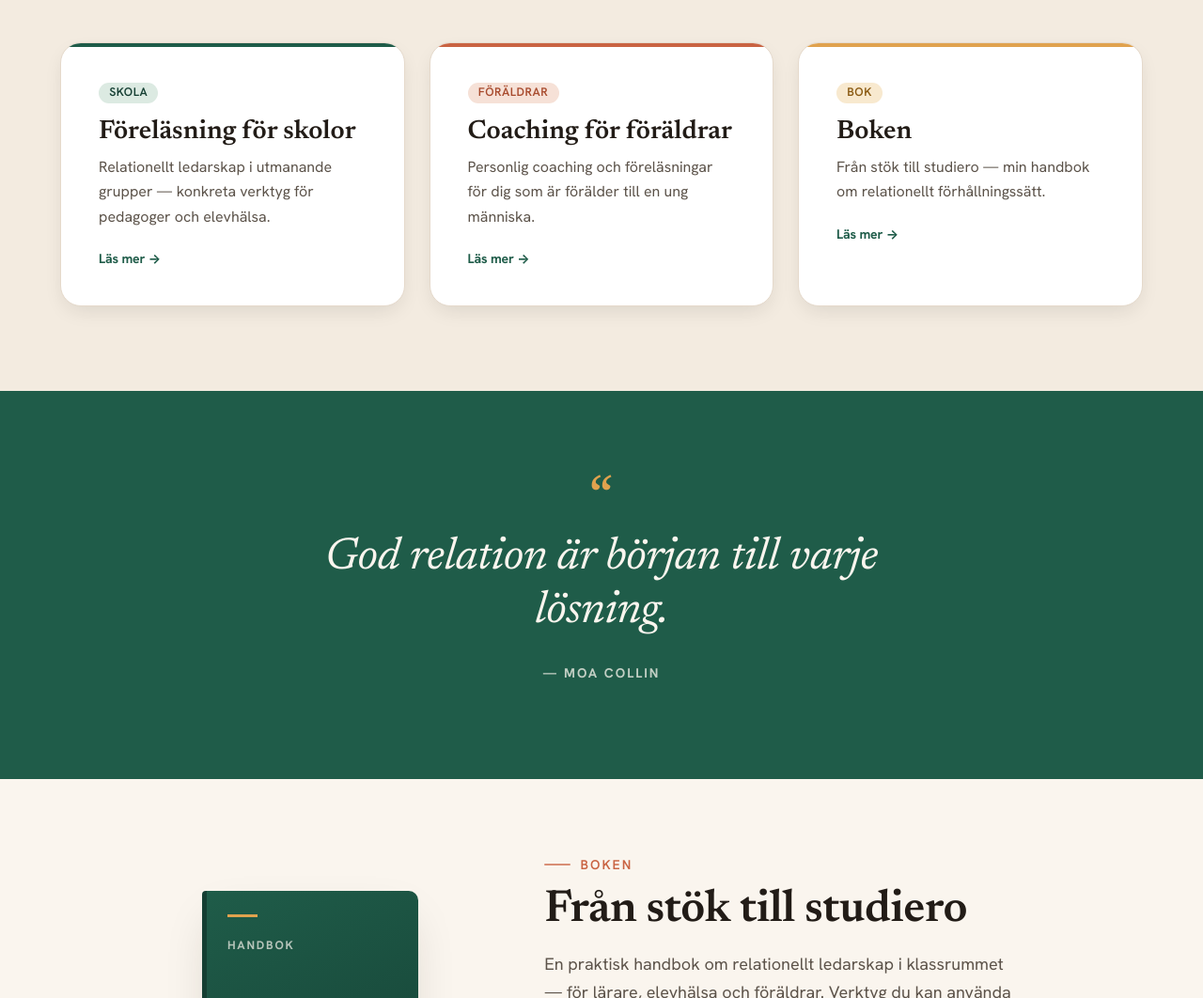
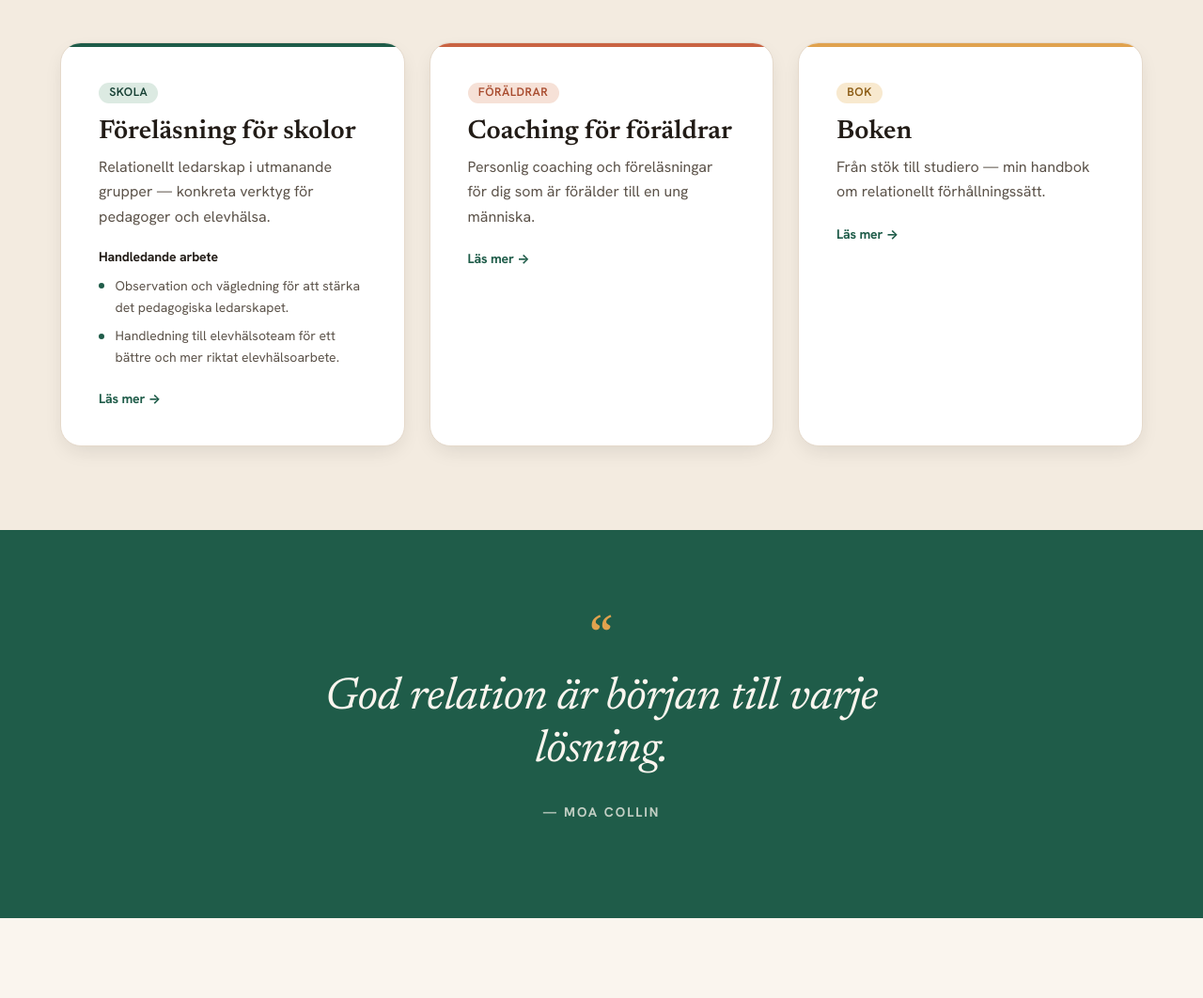
Before and after one commit to antonstroberg/moacollin, a plain HTML site: page public/index.html in a window 1280 px wide. Shown: the part 1628-2690 px from the top of the page at 94% size. Drawn offline with Linux system fonts and the light colour scheme.

Commit message:
Add "Handledande arbete" to the Skola offering card
Lists observation/guidance and mentoring for student health teams under
the lecture description on the homepage card, in both SV and EN.

Co-Authored-By: Claude Fable 5.2 <noreply@anthropic.com>

```diff
--- a/public/assets/app.js
+++ b/public/assets/app.js
@@ -201,7 +201,7 @@
         offerEyebrow: 'Vad jag erbjuder',
         offerTitle: 'Tre sätt att arbeta tillsammans',
         cards: [
-          { badge: 'Skola', tone: 'brand', title: 'Föreläsning för skolor', desc: 'Relationellt ledarskap i utmanande grupper — konkreta verktyg för pedagoger och elevhälsa.', cta: 'Läs mer', href: '/forelasning-skola' },
+          { badge: 'Skola', tone: 'brand', title: 'Föreläsning för skolor', desc: 'Relationellt ledarskap i utmanande grupper — konkreta verktyg för pedagoger och elevhälsa.', extraLabel: 'Handledande arbete', extra: ['Observation och vägledning för att stärka det pedagogiska ledarskapet.', 'Handledning till elevhälsoteam för ett bättre och mer riktat elevhälsoarbete.'], cta: 'Läs mer', href: '/forelasning-skola' },
           { badge: 'Föräldrar', tone: 'warm', title: 'Coaching för föräldrar', desc: 'Personlig coaching och föreläsningar för dig som är förälder till en ung människa.', cta: 'Läs mer', href: '/coaching-foraldrar' },
           { badge: 'Bok', tone: 'amber', title: 'Boken', desc: 'Från stök till studiero — min handbok om relationellt förhållningssätt.', cta: 'Läs mer', href: '/boken' }
         ],
@@ -370,7 +370,7 @@
         offerEyebrow: 'What I offer',
         offerTitle: 'Three ways to work together',
         cards: [
-          { badge: 'Schools', tone: 'brand', title: 'Talks for schools', desc: 'Relational leadership in challenging groups — concrete tools for teachers and student health teams.', cta: 'Learn more', href: '/forelasning-skola' },
+          { badge: 'Schools', tone: 'brand', title: 'Talks for schools', desc: 'Relational leadership in challenging groups — concrete tools for teachers and student health teams.', extraLabel: 'Mentoring', extra: ['Observation and guidance to strengthen pedagogical leadership.', 'Mentoring for student health teams, for better and more targeted student health work.'], cta: 'Learn more', href: '/forelasning-skola' },
           { badge: 'Parents', tone: 'warm', title: 'Coaching for parents', desc: 'Personal coaching and talks for parents of a young person aged 12–16.', cta: 'Learn more', href: '/coaching-foraldrar' },
           { badge: 'Book', tone: 'amber', title: 'The book', desc: 'From chaos to calm — my handbook on the relational approach.', cta: 'Learn more', href: '/boken' }
         ],
@@ -710,6 +710,8 @@
                 '<span class="accent-edge ' + c.tone + '"></span>' +
                 badge(c.badge, c.tone) +
                 '<h3>' + esc(c.title) + '</h3><p>' + esc(c.desc) + '</p>' +
+                (c.extra ? '<p class="extra-label">' + esc(c.extraLabel) + '</p>' +
+                  '<ul class="extra-list">' + c.extra.map(function (x) { return '<li>' + esc(x) + '</li>'; }).join('') + '</ul>' : '') +
                 '<span class="more">' + esc(c.cta) + ' →</span>' +
               '</a>';
             }).join('') +
--- a/public/assets/styles.css
+++ b/public/assets/styles.css
@@ -363,6 +363,10 @@ body.drawer-open { overflow: hidden; }
 .card.offer h3 { font-size: var(--text-xl); margin: 1rem 0 0.7rem; }
 .card.offer .more { display: inline-flex; align-items: center; gap: 0.4rem; margin-top: 1.4rem; font-family: var(--font-sans); font-weight: 700; font-size: var(--text-sm); color: var(--text-brand); letter-spacing: var(--tracking-snug); }
 .card.offer:hover .more { color: var(--accent-hover); }
+.card.offer .extra-label { margin-top: 1.1rem; font-weight: 700; font-size: var(--text-sm); color: var(--text-primary); letter-spacing: var(--tracking-snug); }
+.card.offer .extra-list { list-style: none; padding: 0; margin: 0.5rem 0 0; display: flex; flex-direction: column; gap: 0.45rem; }
+.card.offer .extra-list li { position: relative; padding-left: 1.1rem; font-family: var(--font-sans); font-size: var(--text-sm); line-height: var(--leading-relaxed); color: var(--text-secondary); }
+.card.offer .extra-list li::before { content: ''; position: absolute; left: 0; top: 0.62em; width: 6px; height: 6px; border-radius: 50%; background: var(--pine); }
 
 /* Quote band */
 .quote-sec { background: var(--pine); color: var(--text-on-brand); }
```
